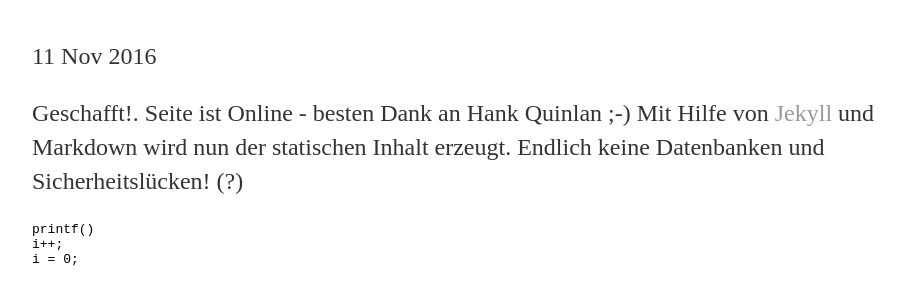
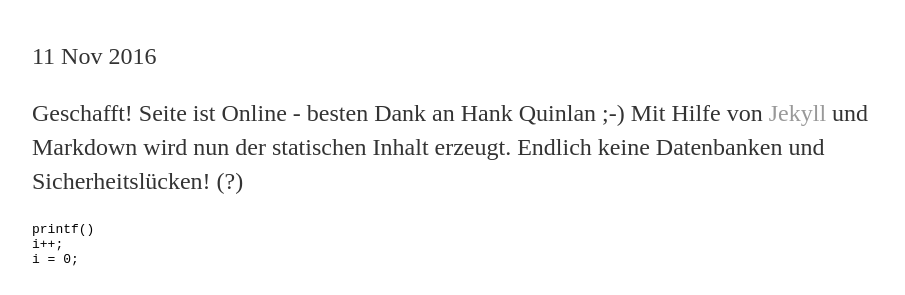
Before and after one commit to ronaldreichmuth/ronaldreichmuth.github.io, a Jekyll site: the page built from _posts/2016-11-11-seite-ist-online.md, in a window 1280 px wide. Shown: the part 162-457 px from the top of the page, without its empty margins (160-1065 px from the left). Built offline with Jekyll 4.4.1, drawn with Linux system fonts in a browser that asks for light colours.

````diff
--- a/_posts/2016-11-11-seite-ist-online.md
+++ b/_posts/2016-11-11-seite-ist-online.md
@@ -4,7 +4,7 @@ title: "Site Launch"
 date: 2016-11-11
 ---
 
-Geschafft!. Seite ist Online - besten Dank an Hank Quinlan ;-) Mit Hilfe von [Jekyll](http://jekyllrb.com) und Markdown wird nun der statischen Inhalt erzeugt. Endlich keine Datenbanken und Sicherheitslücken! (?)
+Geschafft! Seite ist Online - besten Dank an Hank Quinlan ;-) Mit Hilfe von [Jekyll](http://jekyllrb.com) und Markdown wird nun der statischen Inhalt erzeugt. Endlich keine Datenbanken und Sicherheitslücken! (?)
 
 
 ```C
````
